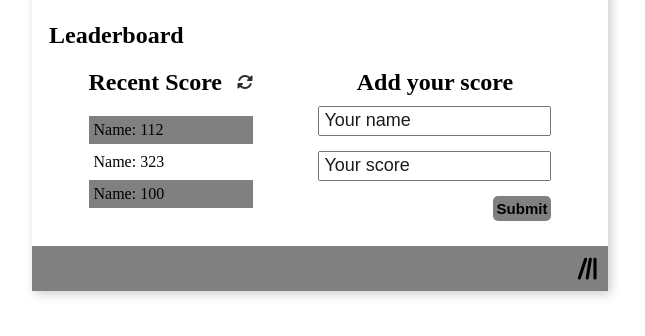
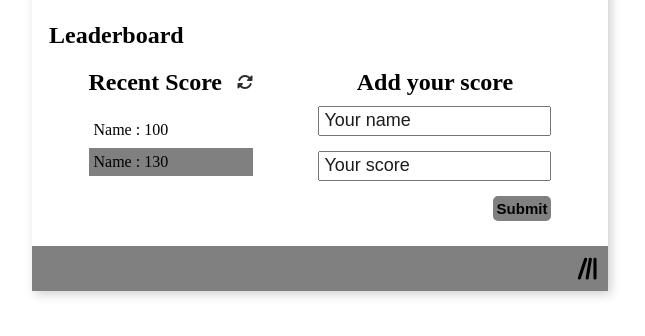
Before and after one commit to GhislainMitahi/Leaderboard_Gh, a website built with webpack: page src/index.html in a window 1280 px wide. Shown: the part 298-634 px from the top of the page, without its empty margins (320-965 px from the left). Built offline with nearby package versions, Linux system fonts and the light colour scheme.

Commit message:
add data module

```diff
--- a/src/index.html
+++ b/src/index.html
@@ -51,10 +51,7 @@
                         <button class="refresh" type="button"><i class="fa-solid fa-rotate"></i>
                         <span class="tooltiptext">Refresh</span></button>
                     </div>
-                    <ul class="list-score">
-                        <li class="impair-list">Name: 112</li>
-                        <li class="pair-list">Name: 323</li>
-                        <li class="impair-list">Name: 100</li>
+                    <ul id="list-score" class="list-score">
                     </ul>
                 </section>
                 <section class="add-score">
--- a/src/index.js
+++ b/src/index.js
@@ -1 +1,18 @@
+import data from './modules/data.js';
 import './style.css';
+
+const list = document.getElementById('list-score');
+data.forEach((scores) => {
+  const li = document.createElement('li');
+  const id = data.indexOf(scores);
+
+  if (id % 2 === 0) {
+    li.classList.add('pair-list');
+  } else {
+    li.classList.add('impair-list');
+  }
+
+  li.innerHTML = `Name : ${scores.name}`;
+
+  list.append(li);
+});
--- /dev/null
+++ b/src/modules/data.js
@@ -0,0 +1,10 @@
+const data = [
+  {
+    name: 100,
+  },
+  {
+    name: 130,
+  }
+];
+
+module.exports = data;
```
Also changed, not shown: dist/index.bundle.js, dist/index.html, src/style.css (indentation only), 1 other file.
